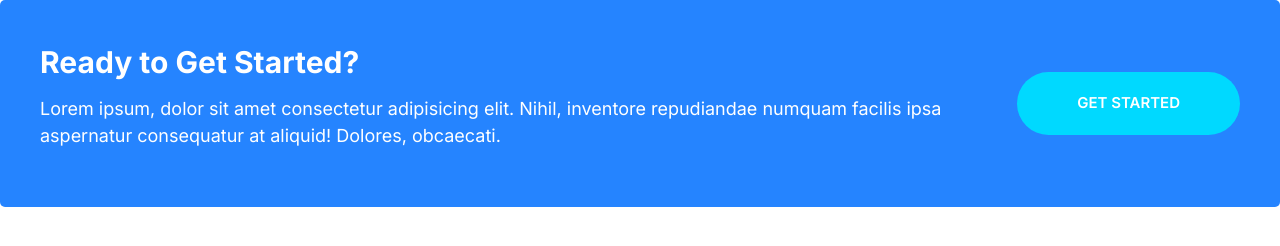
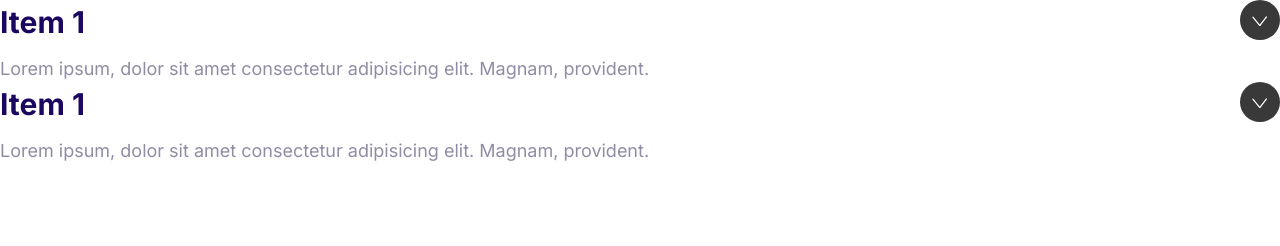
Before and after one commit to abdulrahman-b-h/moshify, a plain HTML site: page index.html in a window 1280 px wide. Drawn offline with Linux system fonts and the light colour scheme.

Commit message:
Add Collapsible Styles.

```diff
--- a/css/styles.css
+++ b/css/styles.css
@@ -550,3 +550,38 @@ a {
     justify-self: start;
   }
 }
+/*///////////////////*/
+
+/* Collapsibles */
+.collapsible__header {
+  display: flex;
+  justify-content: space-between;
+}
+
+.collapsible__heading {
+  margin-top: 0;
+  font-size: 3rem;
+}
+
+.collapsible__chevron {
+  transform: rotate(-90deg);
+  transition: transform 0.3s;
+}
+
+.collapsible__content {
+  /*display: none;*/
+  max-height: 0;
+  overflow: hidden;
+  opacity: 0;
+  transition: all 0.3s;
+}
+
+.collapsible--expanded .collapsible__chevron {
+  transform: rotate(0);
+}
+
+.collapsible--expanded .collapsible__content {
+  /*display: block;*/
+  max-height: 100vh;
+  opacity: 1;
+}
--- a/index.html
+++ b/index.html
@@ -13,17 +13,35 @@
 </head>
 
 <body>
-    <div class="callout callout--primary">
-        <div class="grid grid--1x2">
-            <div class="callout__content">
-                <h2 class="callout__heading">Ready to Get Started?</h2>
-                <p>Lorem ipsum, dolor sit amet consectetur adipisicing elit. Nihil, inventore repudiandae numquam
-                    facilis ipsa aspernatur consequatur at aliquid! Dolores, obcaecati.</p>
-            </div>
-            <a href="" class="btn btn--secondary btn--stretched">Get Started</a>
+    <div class="collapsible collapsible--expanded">
+        <header class="collapsible__header">
+            <h2 class="collapsible__heading">Item 1</h2>
+
+            <svg class="icon icon--white collapsible__chevron">
+                <use xlink:href="images/sprite.svg#chevron"></use>
+            </svg>
+
+        </header>
+        <div class="collapsible__content">
+            Lorem ipsum, dolor sit amet consectetur adipisicing elit. Magnam, provident.
         </div>
+    </div>
 
+    <div class="collapsible collapsible--expanded">
+        <header class="collapsible__header">
+            <h2 class="collapsible__heading">Item 1</h2>
+
+            <svg class="icon icon--white collapsible__chevron">
+                <use xlink:href="images/sprite.svg#chevron"></use>
+            </svg>
+
+        </header>
+        <div class="collapsible__content">
+            Lorem ipsum, dolor sit amet consectetur adipisicing elit. Magnam, provident.
+        </div>
     </div>
+
+    <script src="js/main.js"></script>
 </body>
 
 </html>
--- /dev/null
+++ b/js/main.js
@@ -0,0 +1,6 @@
+const collapsibles = document.querySelectorAll(".collapsible");
+collapsibles.forEach((item) =>
+  item.addEventListener("click", function () {
+    this.classList.toggle("collapsible--expanded");
+  })
+);
```
Also changed, not shown: components/collapsibles.html (added, +13 -0 lines).
